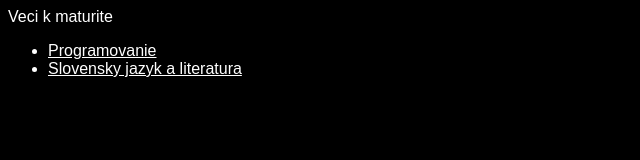
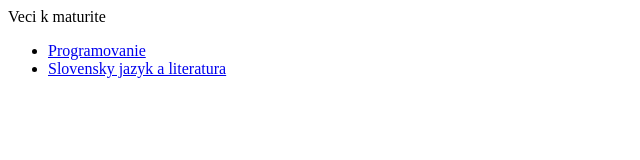
Before and after one commit to bytewolfexe/bytewolfexe.github.io, a plain HTML site: page material/index.html in a window 1280 px wide. Shown: the whole page, without its empty margins (0-640 px from the left). Drawn offline with Linux system fonts and the light colour scheme.

Commit message:
Additional commit

```diff
--- a/material/index.html
+++ b/material/index.html
@@ -3,17 +3,6 @@
   <head>
     <meta charset="utf-8">
     <title>Veci k maturite</title>
-    <style>
-      body {
-	  font-family:Arial;
-	  color:white;
-	  background-color:black;
-      }
-
-      a {
-	  color:white;
-      }
-    </style>
   </head>
   <body>
     <header>Veci k maturite</header>
```
